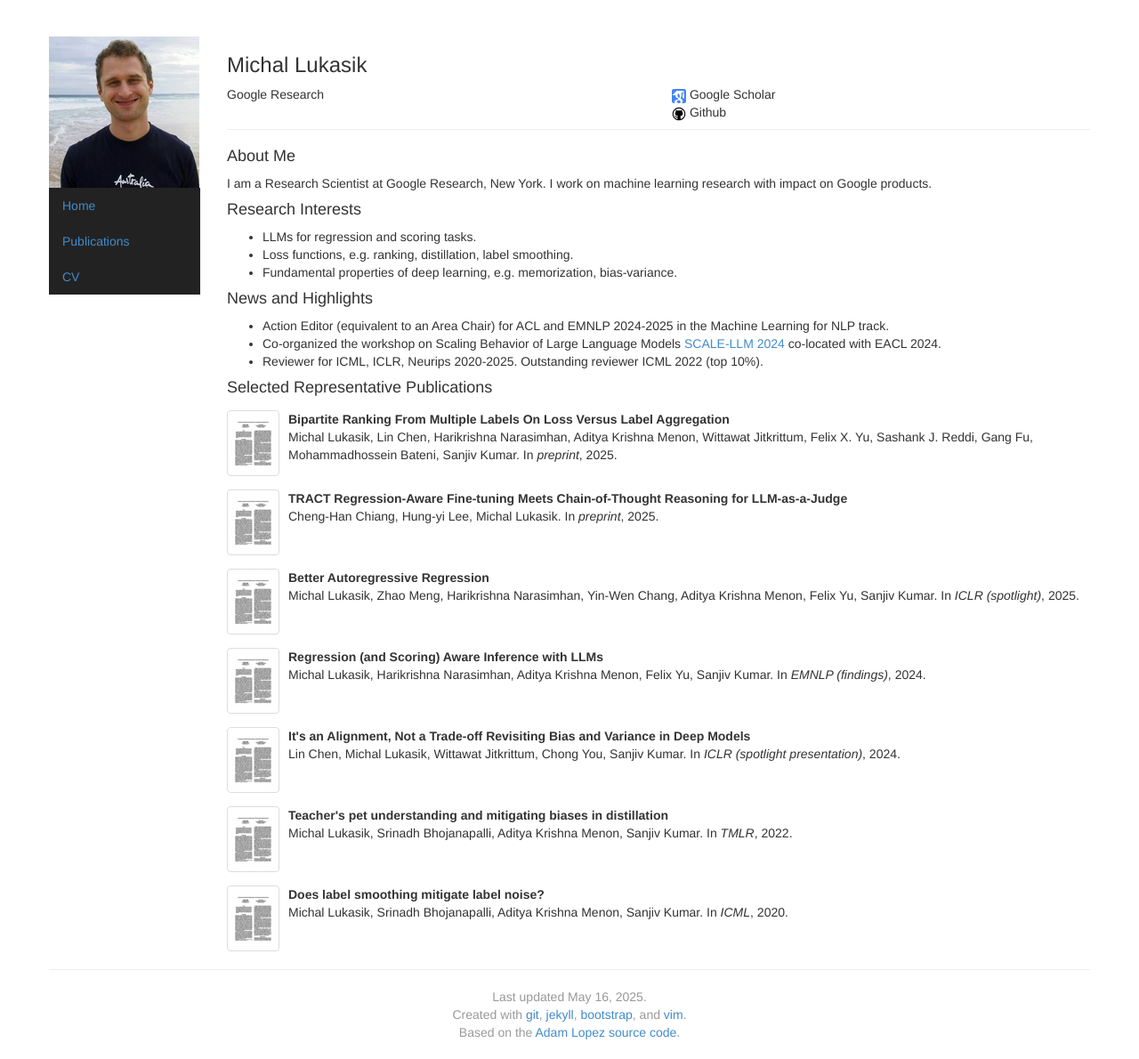
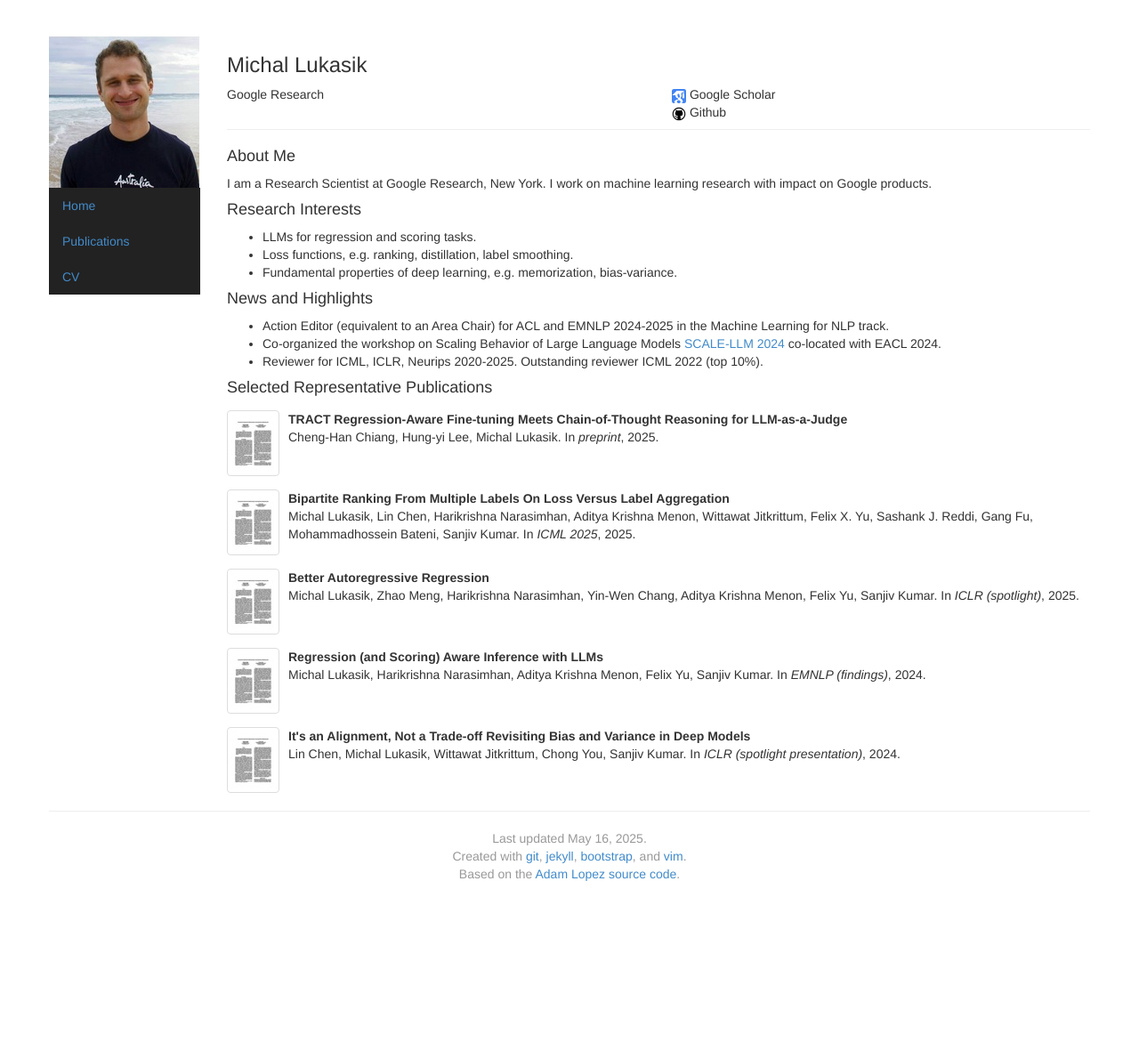
Before and after one commit to mlukasik/mlukasik.github.io, a Jekyll site: the page built from index.html, in a window 1280 px wide. Shown: the whole page at 89% size. Built offline with Jekyll 4.4.1, drawn with Linux system fonts in a browser that asks for light colours; after the commit the page ends 1012 px from its top, so only the background shows below that; some of the changed lines change nothing that is shown.

Commit message:
Update _config.yml

```diff
--- a/_config.yml
+++ b/_config.yml
@@ -12,9 +12,9 @@ papers:
     selected: yes
     year: 2025
     img: aaai16
-    title: Bipartite Ranking From Multiple Labels On Loss Versus Label Aggregation
-    authors: Michal Lukasik, Lin Chen, Harikrishna Narasimhan, Aditya Krishna Menon, Wittawat Jitkrittum, Felix X. Yu, Sashank J. Reddi, Gang Fu, Mohammadhossein Bateni, Sanjiv Kumar
-    doc-url: https://arxiv.org/abs/2504.11284
+    title: TRACT Regression-Aware Fine-tuning Meets Chain-of-Thought Reasoning for LLM-as-a-Judge
+    authors: Cheng-Han Chiang, Hung-yi Lee, Michal Lukasik
+    doc-url: https://arxiv.org/abs/2503.04381
     booktitle: preprint
     venue: conference
   - layout: paper
@@ -22,10 +22,10 @@ papers:
     selected: yes
     year: 2025
     img: aaai16
-    title: TRACT Regression-Aware Fine-tuning Meets Chain-of-Thought Reasoning for LLM-as-a-Judge
-    authors: Cheng-Han Chiang, Hung-yi Lee, Michal Lukasik
-    doc-url: https://arxiv.org/abs/2503.04381
-    booktitle: preprint
+    title: Bipartite Ranking From Multiple Labels On Loss Versus Label Aggregation
+    authors: Michal Lukasik, Lin Chen, Harikrishna Narasimhan, Aditya Krishna Menon, Wittawat Jitkrittum, Felix X. Yu, Sashank J. Reddi, Gang Fu, Mohammadhossein Bateni, Sanjiv Kumar
+    doc-url: https://arxiv.org/abs/2504.11284
+    booktitle: ICML 2025
     venue: conference
   - layout: paper
     paper-type: inproceedings
@@ -109,7 +109,7 @@ papers:
     venue: conference
   - layout: paper
     paper-type: inproceedings
-    selected: yes
+    selected: no
     year: 2022
     img: aaai16
     title: Teacher's pet understanding and mitigating biases in distillation
@@ -139,7 +139,7 @@ papers:
     venue: conference
   - layout: paper
     paper-type: inproceedings
-    selected: yes
+    selected: no
     year: 2020
     img: aaai16
     title: Does label smoothing mitigate label noise?
```
